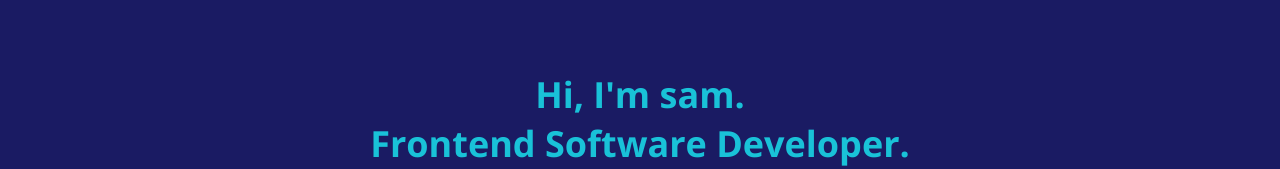
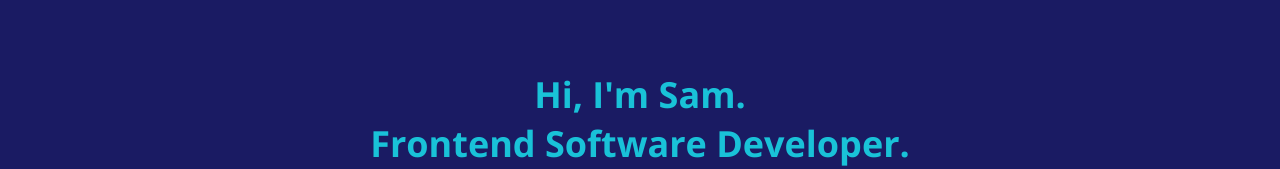
Before and after one commit to samudraarq/personalwebsite, a React (Create React App) app: page / in a window 1280 px wide. Shown: the part 234-403 px from the top of the page. Built offline with nearby package versions, Linux system fonts and the light colour scheme.

Commit message:
Header typo correction

```diff
--- a/src/components/Home/Header/Header.js
+++ b/src/components/Home/Header/Header.js
@@ -5,7 +5,7 @@ const Header = () => {
   return (
     <div className={styles.container}>
       <div className={styles.title}>
-        <h1>Hi, I'm sam.</h1>
+        <h1>Hi, I'm Sam.</h1>
         <h1>Frontend Software Developer.</h1>
       </div>
       <div className={styles.btn}>
```
Also changed, not shown: 1 other file (tests, documents, lock files or other folders).
